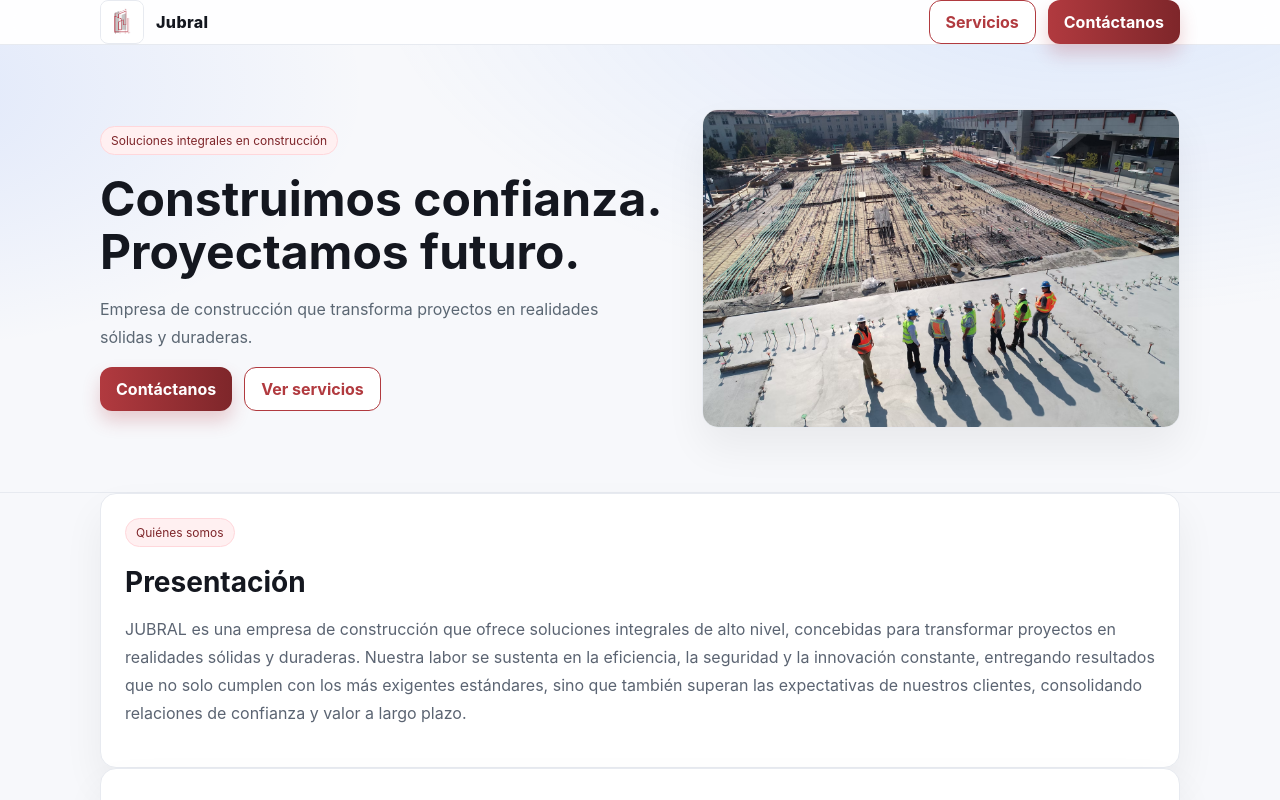
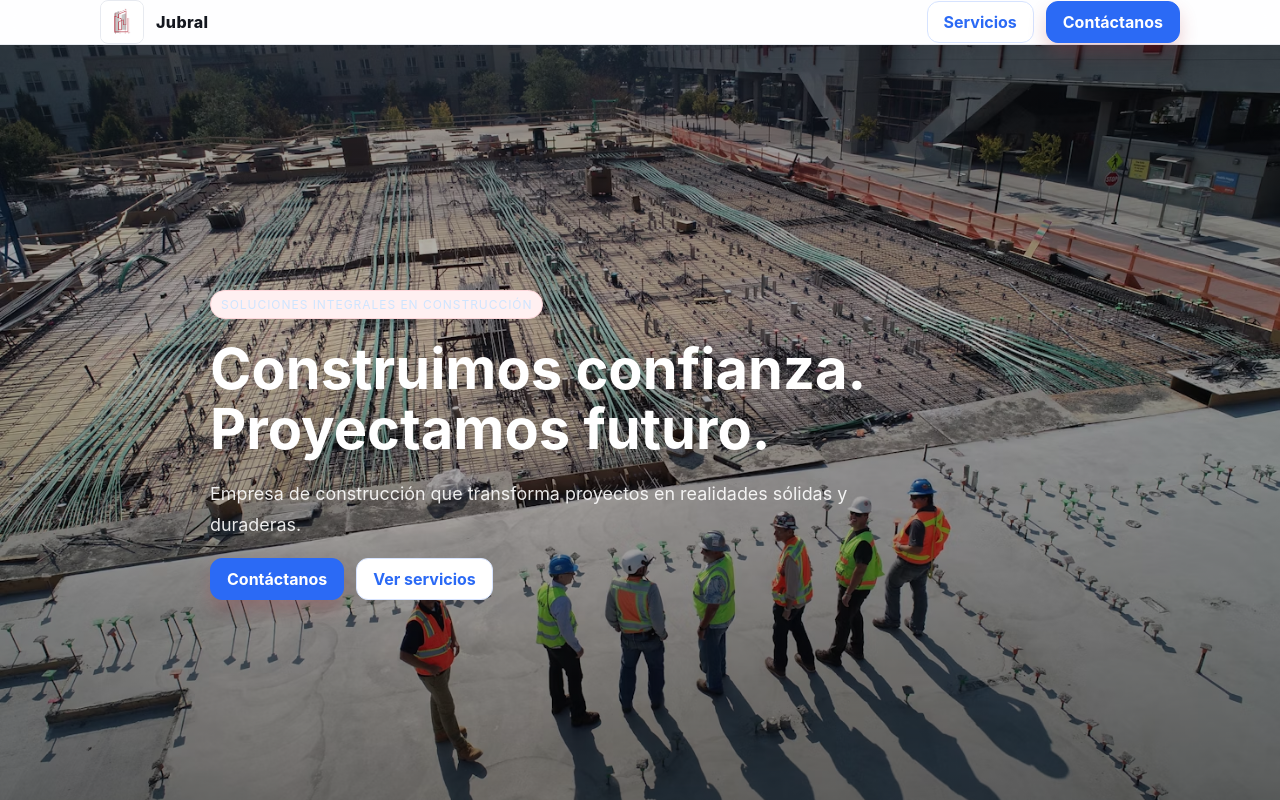
Before and after one commit to jmllerena-ljm/jubral-cms, a Next.js app: page / in a window 1280 px wide. Shown: the top 800 px of the page. Built offline with nearby package versions, Linux system fonts and the light colour scheme.

Commit message:
last changes

```diff
--- a/components/Hero.js
+++ b/components/Hero.js
@@ -1,22 +1,26 @@
+// components/Hero.jsx
 export default function Hero({ hero, brand }) {
+  const bg = hero?.image || brand?.logo || '/hero.jpg';
+
   return (
-    <header className="hero hero-gradient">
-      <div className="container hero-inner">
-        <div className="hero-copy">
-          {hero.kicker && <span className="kicker">{hero.kicker}</span>}
-          <h1>{hero.title}</h1>
-          {hero.subtitle && <p className="hero-sub">{hero.subtitle}</p>}
-          <div className="cta-row">
-            <a className="btn" href={hero?.cta?.href || '#contacto'}>
-              {hero?.cta?.label || 'Contáctanos'}
-            </a>
-            <a className="btn secondary" href="#servicios">Ver servicios</a>
-          </div>
-        </div>
-        <div className="hero-media card">
-          <img src={hero.image || brand.logo} alt={hero.alt || brand.name} />
+    <section
+      className="hero-full"
+      style={{ backgroundImage: `url(${bg})` }}
+      aria-label={hero?.alt || brand?.name || 'Hero'}
+    >
+      <div className="hero-mask" />
+      <div className="container hero-full__content">
+        {hero?.kicker && <span className="kicker">{hero.kicker}</span>}
+        <h1>{hero?.title || brand?.name}</h1>
+        {hero?.subtitle && <p className="lead">{hero.subtitle}</p>}
+
+        <div className="cta-row">
+          <a className="btn" href={hero?.cta?.href || '#contacto'}>
+            {hero?.cta?.label || 'Contáctanos'}
+          </a>
+          <a className="btn secondary" href="#servicios">Ver servicios</a>
         </div>
       </div>
-    </header>
+    </section>
   );
 }
--- a/styles/globals.css
+++ b/styles/globals.css
@@ -86,3 +86,45 @@ code{background:#f1f3f9;border:1px solid #e2e7f2;padding:2px 6px;border-radius:6
 .cta-inner{background:#2b6af5;color:#fff;border-radius:20px;padding:28px;display:flex;align-items:center;justify-content:space-between;gap:16px;flex-wrap:wrap}
 .cta .btn.white{background:#fff;color:#2b6af5}
 .cta .btn.ghost{border:1px solid #fff;color:#fff}
+
+/* Full-screen background hero */
+.hero-full{
+  position: relative;
+  width: 100%;
+  min-height: 100svh;            /* alto = 100% de la ventana, compatible mobile */
+  background-size: cover;        /* cubre todo el ancho */
+  background-position: center;   /* centrado */
+  background-repeat: no-repeat;
+  display: grid;
+  place-items: center;           /* centra el contenido */
+}
+
+/* máscara/gradiente para mejorar legibilidad del texto */
+.hero-mask{
+  position: absolute; inset: 0;
+  background:
+    linear-gradient(180deg, rgba(0,0,0,.45) 0%, rgba(0,0,0,.25) 35%, rgba(0,0,0,.55) 100%);
+}
+
+/* contenido del hero */
+.hero-full__content{
+  position: relative; z-index: 1;
+  color: #fff; text-align: left;
+  max-width: 900px; padding: 0 20px;
+}
+.hero-full__content h1{
+  font-size: clamp(34px, 6vw, 56px);
+  line-height: 1.08; margin: 10px 0 8px;
+}
+.hero-full__content .lead{
+  font-size: clamp(16px, 1.4vw, 20px);
+  color: rgba(255,255,255,.9);
+  max-width: 60ch;
+}
+
+/* kicker y botones (coinciden con tu estilo) */
+.kicker{font-size:12px;letter-spacing:.08em;text-transform:uppercase;color:#cfe5ff}
+.cta-row{display:flex;gap:12px;margin-top:14px;flex-wrap:wrap}
+.btn{background:#2b6af5;border:1px solid #2b6af5;color:#fff;padding:10px 16px;border-radius:12px}
+.btn:hover{background:#1f53cc;border-color:#1f53cc}
+.btn.secondary{background:#ffffff;border-color:#d6e3ff;color:#2b6af5}
```
